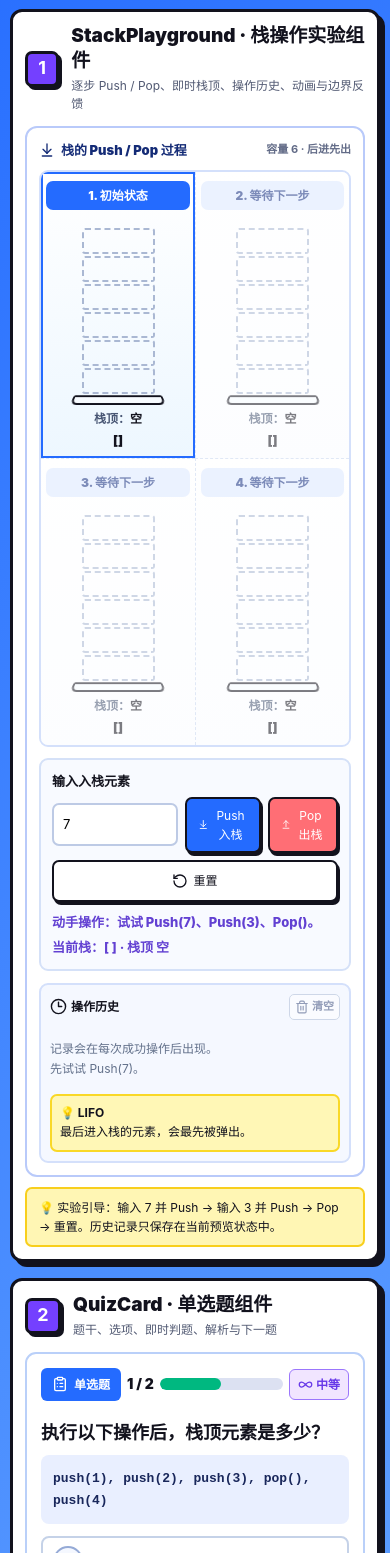
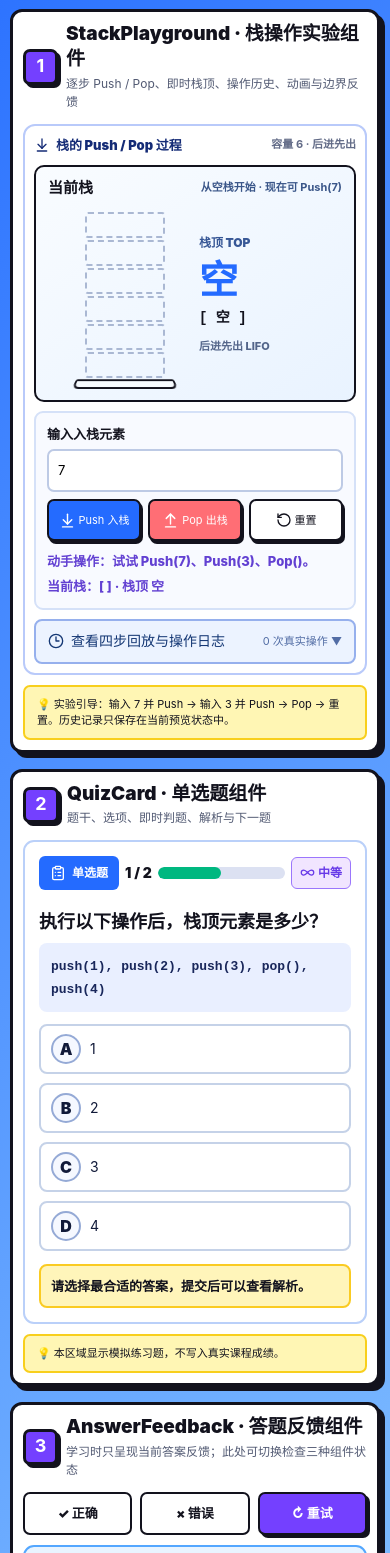
Before and after one commit to colddreamxiaowd/ContinueLeanringWithAI, a Next.js app in the folder web/: page /ui-lab/session-d in a window 390 px wide. Shown: the part 235-1788 px from the top of the page. Built offline with nearby package versions, Linux system fonts and the light colour scheme.

Commit message:
sync(integrator): bring Session D mobile-first collapsible learning UI from PR #29

```diff
--- a/web/src/design/pixel-pop/workstreams/learning/Demo.tsx
+++ b/web/src/design/pixel-pop/workstreams/learning/Demo.tsx
@@ -35,12 +35,15 @@
 export function LearningDemo(){
   const [density,setDensity]=useState<Density>("balanced");
   const [questionIndex,setQuestionIndex]=useState(0);
+  const [feedbackPreview,setFeedbackPreview]=useState<"correct"|"incorrect"|"retry">("retry");
+  const [showGoals,setShowGoals]=useState(false);
   const [notice,setNotice]=useState("点击按钮体验真实状态变化；所有分数和题目均为演示。");
   const showLab=()=>{
     document.getElementById("learning-demo-lab")?.scrollIntoView({behavior:"smooth",block:"start"});
     setNotice("已定位至上方栈实验区。");
   };
   const advance=()=>{
+    setFeedbackPreview("retry");
     setQuestionIndex(i=>(i+1)%EXAMPLE_QUESTIONS.length);
     setNotice("已切换到另一道演示题。");
   };
@@ -72,7 +75,7 @@ export function LearningDemo(){
         <QuizCard key={EXAMPLE_QUESTIONS[questionIndex].id} question={EXAMPLE_QUESTIONS[questionIndex]}
           questionIndex={questionIndex+1} questionCount={EXAMPLE_QUESTIONS.length}
           onAnswer={(_,correct)=>setNotice(correct?"首次成绩：回答正确。":"首次成绩：回答错误。后续重试不重复计分。")}
-          onAttempt={(_,correct,n)=>setNotice("第 "+n+" 次尝试："+(correct?"正确":"错误")+"；当前题只记录一次成绩。")}
+          onAttempt={(_,correct,n)=>{setFeedbackPreview(correct?"correct":"incorrect");setNotice("第 "+n+" 次尝试："+(correct?"正确":"错误")+"；当前题只记录一次成绩。");}}
           onNext={advance} onOpenLab={showLab} onReview={()=>setNotice("复习提示：栈遵循后进先出（LIFO）。")}/>
         <div className={styles.demoNote}>💡 本区域显示模拟练习题，不写入真实课程成绩。</div>
       </section>
@@ -92,7 +95,12 @@ export function LearningDemo(){
             </div>)}
           </div>
         </div>
-        <div className={styles.progressTasks}>
+        <button type="button" className={styles.mobileGoalsToggle}
+          aria-expanded={showGoals} aria-controls="session-d-mastery-goals"
+          onClick={()=>setShowGoals(open=>!open)}>
+          {showGoals?"收起学习目标与建议":"展开学习目标与建议"} <span>{showGoals?"▲":"▼"}</span>
+        </button>
+        <div id="session-d-mastery-goals" className={styles.progressTasks+(showGoals?" "+styles.goalsExpanded:"")}>
           <strong>本节学习目标 · 演示</strong>
           <div><span className={styles.taskDone}>✓</span>理解栈的后进先出原则 <b>已掌握</b></div>
           <div><span className={styles.taskDone}>✓</span>能操作 Push 和 Pop <b>已掌握</b></div>
@@ -104,7 +112,7 @@ export function LearningDemo(){
           <div><b>7</b><span>正确</span></div>
           <div><b>3</b><span>待巩固</span></div>
         </div>
-        <div className={styles.progressEncourage}>
+        <div className={styles.progressEncourage+(showGoals?" "+styles.goalsExpanded:"")}>
           <Xiaozhi size={72} mood="encourage" decorative/>
           <div><strong>继续加油！</strong><p>已经了解基本操作，接下来挑战综合练习。</p></div>
         </div>
@@ -113,18 +121,32 @@ export function LearningDemo(){
     <section className={styles.demoSection+" "+styles.demoFeedbackPanel}>
       <div className={styles.demoSectionTitle}><b>3</b><div>
         <h2>AnswerFeedback · 答题反馈组件</h2>
-        <p>三个独立可复用状态：正确、错误、重试；动作由调用方提供</p></div></div>
+        <p>学习时只呈现当前答案反馈；此处可切换检查三种组件状态</p></div></div>
+      <div className={styles.feedbackStatePicker} role="group" aria-label="切换反馈演示状态">
+        {(["correct","incorrect","retry"] as const).map(state=><button type="button" key={state}
+          aria-pressed={feedbackPreview===state}
+          className={feedbackPreview===state?styles.feedbackStateActive:""}
+          onClick={()=>setFeedbackPreview(state)}>
+          {({correct:"✓ 正确",incorrect:"× 错误",retry:"↻ 重试"})[state]}
+        </button>)}
+      </div>
       <div className={styles.demoGrid}>
+        <div className={styles.feedbackGalleryItem+(feedbackPreview==="correct"?" "+styles.feedbackGalleryActive:"")}>
         <AnswerFeedback status="correct" visual={<StackAnswerIllustration stack={[1,2,4]}/>}
           description="你已正确模拟 Push / Pop 后的栈顶变化。" correctAnswer="4"
           explanation={EXAMPLE_QUESTIONS[0].explanation} onNext={advance}/>
+        </div>
+        <div className={styles.feedbackGalleryItem+(feedbackPreview==="incorrect"?" "+styles.feedbackGalleryActive:"")}>
         <AnswerFeedback status="incorrect" visual={<StackAnswerIllustration stack={[1,2,4]}/>}
           description="试着按操作顺序重新追踪栈顶。" selectedAnswer="3" correctAnswer="4"
           explanation={EXAMPLE_QUESTIONS[0].explanation}
           onRetry={()=>setNotice("已触发重新作答。可在上方单选题中重新选择。")} onNext={advance}/>
+        </div>
+        <div className={styles.feedbackGalleryItem+(feedbackPreview==="retry"?" "+styles.feedbackGalleryActive:"")}>
         <AnswerFeedback status="retry" onOpenPractice={showLab} practiceLabel="打开实验区"
           onReview={()=>setNotice("知识点：栈的入栈、出栈操作均发生在栈顶。")}
           onRetry={()=>setNotice("已触发重新练习，请返回上方单选题。")}/>
+        </div>
       </div>
       <div className={styles.demoNote} role="status">{notice}</div>
     </section>
--- a/web/src/design/pixel-pop/workstreams/learning/StackPlayground.tsx
+++ b/web/src/design/pixel-pop/workstreams/learning/StackPlayground.tsx
@@ -31,6 +31,7 @@ export function StackPlayground({
   const [message,setMessage]=useState("动手操作：试试 Push(7)、Push(3)、Pop()。");
   const [history,setHistory]=useState<StackAction[]>([]);
   const [lastKind,setLastKind]=useState<"push"|"pop"|null>(null);
+  const [detailsOpen,setDetailsOpen]=useState(false);
   const [popVisual,setPopVisual]=useState<{id:number;value:number;bottom:number}|null>(null);
   const counter=useRef(0);
   const start=useRef(initial);
@@ -57,13 +58,44 @@ export function StackPlayground({
     setMessage("实验已重置，可重新进行 Push / Pop。");
     setLastKind(null);
     setPopVisual(null);
+    setDetailsOpen(false);
   };
   const padded=stackTimeline(start.current,stack,history);
   return <section className={styles.playground+" "+className} aria-label="可交互的栈操作实验">
     <div className={styles.playgroundBody}>
       <div className={styles.playgroundMain}>
         <div className={styles.sectionKicker}><ArrowDownToLine size={16}/> 栈的 Push / Pop 过程 <span>容量 {limit} · 后进先出</span></div>
-        <div className={styles.stageGrid}>
+        <div className={styles.mobileCurrent} aria-label="当前栈实时视图">
+          <div className={styles.mobileCurrentCaption}>
+            <strong>当前栈</strong>
+            <span>{history.length?"已操作 "+history.length+" 步":"从空栈开始 · 现在可 Push(7)"}</span>
+          </div>
+          <div className={styles.mobileLiveBody}>
+            <div className={styles.stackGraphic} aria-label={"栈底到栈顶："+JSON.stringify(stack)}>
+              <div className={styles.slotTower}>
+                {Array.from({length:limit},(_,i)=><div key={i}
+                  className={styles.slot+(i<stack.length?" "+styles.slotFilled:"")+
+                    (i===stack.length-1?" "+styles.slotTop:"")+
+                    (i===stack.length-1&&lastKind==="push"?" "+styles.slotEnter:"")}>
+                  {i<stack.length?stack[i]:""}
+                </div>)}
+              </div>
+              <div className={styles.stackBase}/>
+              {popVisual&&<div key={popVisual.id} className={styles.popGhost}
+                style={{bottom:popVisual.bottom+"px"}} aria-hidden="true"
+                onAnimationEnd={()=>setPopVisual(prev=>prev?.id===popVisual.id?null:prev)}>
+                {popVisual.value}<ArrowUpFromLine size={14} aria-hidden="true"/>
+              </div>}
+            </div>
+            <div className={styles.mobileStackMeta}>
+              <span>栈顶 TOP</span>
+              <strong>{stack.at(-1)??"空"}</strong>
+              <code>[ {stack.join(", ")||"空"} ]</code>
+              <small>后进先出 LIFO</small>
+            </div>
+          </div>
+        </div>
+        <div id="learning-stack-timeline" className={styles.stageGrid+(detailsOpen?" "+styles.timelineExpanded:"")}>
           {padded.map((stage,index)=>{
             const waiting=stage.id<0;
             const top=stage.stack.at(-1);
@@ -115,8 +147,15 @@ export function StackPlayground({
             <span>当前栈：[ {stack.join(", ")} ] · 栈顶 {stack.at(-1)??"空"}</span>
           </div>
         </div>
+        <button type="button" className={styles.mobileTimelineToggle}
+          aria-expanded={detailsOpen}
+          aria-controls="learning-stack-timeline"
+          onClick={()=>setDetailsOpen(open=>!open)}>
+          <Clock3 size={16}/> {detailsOpen?"收起四步回放与日志":"查看四步回放与操作日志"}
+          <span>{history.length} 次真实操作 {detailsOpen?"▲":"▼"}</span>
+        </button>
       </div>
-      <aside className={styles.history} aria-label="栈操作历史">
+      <aside className={styles.history+(detailsOpen?" "+styles.historyExpanded:"")} aria-label="栈操作历史">
         <div className={styles.historyHead}><strong><Clock3 size={17}/> 操作历史</strong>
           <button type="button" onClick={()=>{setHistory([]);setPopVisual(null);setLastKind(null);}} disabled={!history.length} aria-label="清空操作历史">
             <Trash2 size={14}/> 清空
--- a/web/src/design/pixel-pop/workstreams/learning/learning.module.css
+++ b/web/src/design/pixel-pop/workstreams/learning/learning.module.css
@@ -286,3 +286,85 @@
  .demoFeedbackPanel .feedbackContent{flex:1;display:flex;flex-direction:column}
  .demoFeedbackPanel .feedbackActions{margin-top:auto}
 }
+
+
+/* Session D · mobile-first active learning, keeping full history available on demand. */
+.mobileCurrent,.mobileTimelineToggle,.mobileGoalsToggle,.feedbackStatePicker{display:none}
+.feedbackGalleryItem{display:flex;min-width:0}
+.feedbackGalleryItem>.feedback{width:100%}
+@media(max-width:768px){
+  .playgroundMain{display:flex;flex-direction:column}
+  .sectionKicker{order:0}
+  .mobileCurrent{
+    order:1;display:block;border:2px solid var(--pp-ink,#12121d);border-radius:10px;
+    background:linear-gradient(145deg,#f9fcff,#e9f3ff);padding:9px 12px 11px;
+  }
+  .mobileCurrentCaption{display:flex;align-items:center;justify-content:space-between;gap:8px;
+    font-size:13px}
+  .mobileCurrentCaption strong{font-size:15px}
+  .mobileCurrentCaption span{color:#3a5689;font-size:11px;font-weight:750;text-align:right}
+  .mobileLiveBody{display:flex;align-items:center;justify-content:center;gap:20px}
+  .mobileCurrent .stackGraphic{height:189px;min-width:108px;padding-top:7px}
+  .mobileCurrent .slotTower{height:166px;width:80px}
+  .mobileCurrent .stackBase{width:102px}
+  .mobileStackMeta{display:flex;flex-direction:column;gap:8px;align-items:flex-start;min-width:120px}
+  .mobileStackMeta>span{font-size:12px;color:#375796;font-weight:900}
+  .mobileStackMeta>strong{font-size:39px;line-height:1;font-weight:1000;color:var(--pp-blue,#246bff)}
+  .mobileStackMeta>code{font-size:14px;font-weight:900;overflow-wrap:anywhere;color:var(--pp-ink,#12121d)}
+  .mobileStackMeta>small{color:#53658a;font-size:11px;font-weight:780}
+  .controls{order:2;margin-top:9px}
+  .mobileTimelineToggle{
+    order:3;display:flex;align-items:center;gap:7px;justify-content:flex-start;min-height:44px;
+    width:100%;margin-top:9px;border:2px solid #96b0ed;border-radius:8px;
+    background:#ecf3ff;padding:9px 12px;cursor:pointer;color:#143774;font-weight:900;font-size:13px;
+  }
+  .mobileTimelineToggle span{margin-left:auto;font-size:11px;white-space:nowrap;color:#526da5}
+  .stageGrid{order:4;display:none}
+  .stageGrid.timelineExpanded{display:flex;gap:0;overflow-x:auto;scroll-snap-type:x proximity;
+    overscroll-behavior-x:contain;margin-top:8px;padding-bottom:4px}
+  .stageGrid.timelineExpanded .stageCard{flex:0 0 145px;scroll-snap-align:start}
+  .stageGrid.timelineExpanded .stageCard:nth-child(3),
+  .stageGrid.timelineExpanded .stageCard:nth-child(4){border-top:0;border-left:1px dashed #c8d6ef}
+  .stageGrid.timelineExpanded .stackGraphic{height:146px}
+  .stageGrid.timelineExpanded .slotTower{height:117px}
+  .stageGrid.timelineExpanded .popGhost{display:none}
+  .playgroundBody>.history{display:none}
+  .playgroundBody>.history.historyExpanded{display:block;margin-top:0}
+  .historyList{display:grid;grid-template-columns:repeat(2,minmax(0,1fr))}
+  .historyTip{margin-top:8px}
+  .demoFeedbackPanel .demoGrid{grid-template-columns:minmax(0,1fr);gap:0}
+  .feedbackStatePicker{display:grid;grid-template-columns:repeat(3,minmax(0,1fr));gap:8px;margin-bottom:10px}
+  .feedbackStatePicker button{border:2px solid var(--pp-ink,#12121d);border-radius:7px;
+    background:white;color:var(--pp-ink,#12121d);font-size:13px;font-weight:900;
+    min-height:43px;cursor:pointer}
+  .feedbackStatePicker .feedbackStateActive{background:var(--pp-violet,#7440ff);color:white;
+    box-shadow:3px 3px 0 var(--pp-ink,#12121d)}
+  .feedbackGalleryItem:not(.feedbackGalleryActive){display:none}
+  .feedbackGalleryItem.feedbackGalleryActive{display:flex}
+  .mobileGoalsToggle{
+    display:flex;align-items:center;justify-content:space-between;width:100%;
+    margin:13px 0 0;padding:10px 12px;min-height:44px;background:#ecf2ff;
+    border:2px solid #abc0ee;border-radius:8px;cursor:pointer;
+    font-size:13px;font-weight:900;color:#243c78}
+  .progressTasks:not(.goalsExpanded),.progressEncourage:not(.goalsExpanded){display:none}
+  .progressTasks.goalsExpanded{margin-top:8px}
+  .progressEncourage.goalsExpanded{margin-top:10px}
+  .progressSummary{gap:7px;margin-top:10px}
+  .progressSummary>div{min-height:65px}
+  .progressSummary b{font-size:23px}
+}
+@media(max-width:450px){
+  .playground{padding:9px}
+  .controlRow input{flex:1 1 100%;min-height:43px}
+  .controlRow :global(.pp-button){flex:1 1 0;min-width:0;padding:7px 4px;font-size:11px;gap:3px}
+  .demoSection{padding:10px}
+  .demoSectionTitle{gap:8px}
+  .demoNote{font-size:11px;line-height:1.5}
+  .demoProgress{gap:8px}
+  .progressSummary span{font-size:11px}
+}
+@media(prefers-reduced-motion:reduce){
+  .stageGrid.timelineExpanded{scroll-behavior:auto}
+  .mobileCurrent .slotEnter{animation:none!important}
+  .mobileCurrent .popGhost{display:none!important}
+}
```
Also changed, not shown: 1 other file (tests, documents, lock files or other folders).
